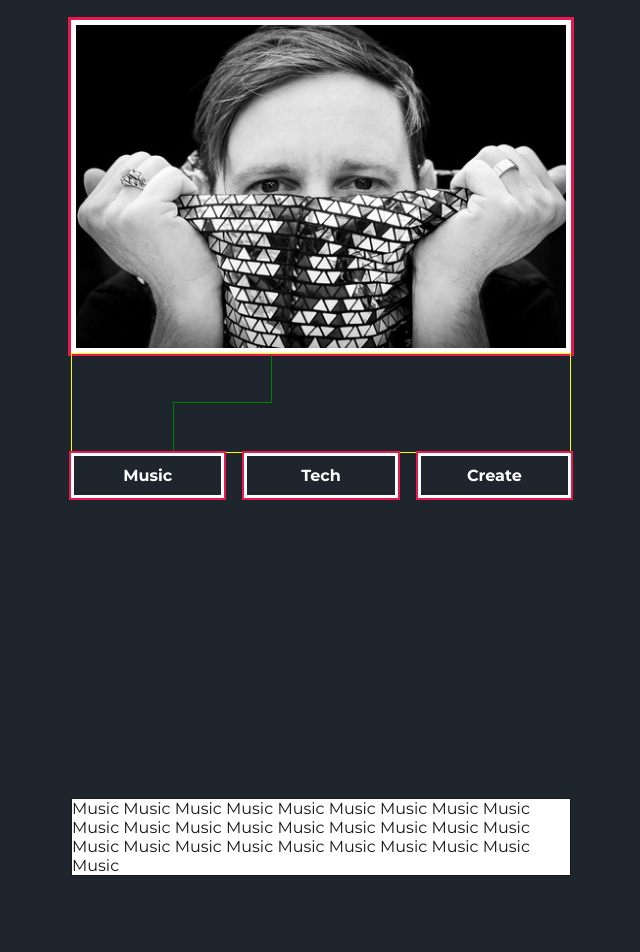
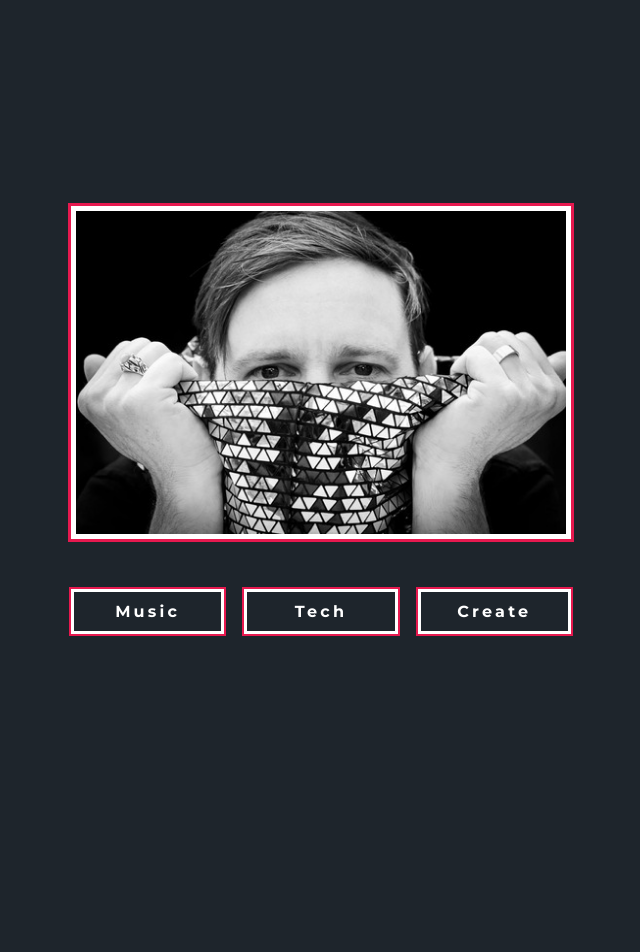
Before and after one commit to lizlux/daxlee, a Next.js app: page / in a window 1280 px wide. Shown: the top 952 px of the page, without its empty margins (319-959 px from the left). Built offline with nearby package versions, Linux system fonts and the light colour scheme.

Commit message:
broader page styles

```diff
--- a/src/app/page.module.css
+++ b/src/app/page.module.css
@@ -45,14 +45,21 @@
   align-items: center;
 }
 
+.mastheadContainer {
+  height: 100vh;
+  display: flex;
+  flex-direction: column;
+  justify-content: center;
+  align-items: center;
+}
+
 .mastheadImage {
   display: block;
   border: 5px solid white;
   outline: 3px solid var(--color-custom-red);
 }
 
-.tree1 {
-  border: 1px solid yellow;
+/* .tree1 {
   display: flex;
   height: 100px;
   width: 500px;
@@ -61,26 +68,28 @@
 .tree1 > span:first-child {
   display: block;
   height: 50%;
-  border: 1px solid green;
-  border-width: 0 1px 1px 0;
+  border: solid var(--color-custom-red);
+  border-width: 0 3px 3px 0;
   margin-left: 100px;
   width: 100px;
 }
+
 .tree1 > span:first-child::after {
   content: " ";
   display: block;
   height: 100%;
-  border: 1px solid green;
-  border-width: 0 1px 1px 0;
+  border: solid var(--color-custom-red);
+  border-width: 0 3px 0 0;
   margin-top: 50%;
-  margin-left: -100%;
+  margin-left: -100px;
   width: 100px;
-}
+} */
 
 
 .nav {
   width: 500px;
   max-width: 100%;
+  margin-top: 50px;
 }
 
 .nav ul {
@@ -100,6 +109,7 @@
   font-weight: bold;
   outline: 2px solid var(--color-custom-red);
   border: 3px solid white;
+  letter-spacing: .2rem;
 }
 
 .navLink:hover {
@@ -112,14 +122,18 @@
   border: 1px solid;
   background: white;
   width: 500px;
+  border: 3px solid var(--color-custom-red);
+  padding: 2rem;
 }
 
 .musicContainer {
   margin-top: 300px;
+  transform: translateX(-25%);
 }
 
 .techContainer {
   margin-top: 300px;
+  transform: translateX(25%);
 }
 
 .createContainer {
--- a/src/app/page.tsx
+++ b/src/app/page.tsx
@@ -17,6 +17,7 @@ export default function Home() {
   return (
     <div className={styles.page}>
       <main className={styles.main}>
+        <div className={styles.mastheadContainer}>
           <Image
             className={styles.mastheadImage}
             src="/Dax_Lee_Portrait_500.jpeg"
@@ -25,18 +26,8 @@ export default function Home() {
             height={333}
             priority
           />
-        <span className={styles.tree1}>
-          <span></span>
-          <span></span>
-          <span></span>
-        </span>
           <nav className={styles.nav}>
             <ul>
-            {/* TODO: turn this into actual page navigation with routing */}
-            {/*
-              Clicking a nav link will auto-scroll the page to a specific y point
-              as described by the top y coordinate of the div with the content
-            */}
               <li
                 className={styles.navLink}
                 onClick={() =>
@@ -47,7 +38,9 @@ export default function Home() {
               </li>
               <li
                 className={styles.navLink}
-              onClick={() => techElemRef.current?.scrollIntoView(scrollOptions)}
+                onClick={() =>
+                  techElemRef.current?.scrollIntoView(scrollOptions)
+                }
               >
                 Tech
               </li>
@@ -61,6 +54,7 @@ export default function Home() {
               </li>
             </ul>
           </nav>
+        </div>
         <div className={styles.featureContainer}>
           <div ref={musicElemRef} className={styles.musicContainer}>
             Music Music Music Music Music Music Music Music Music Music Music
```
Lines whose indentation alone changed are shown as unchanged.
